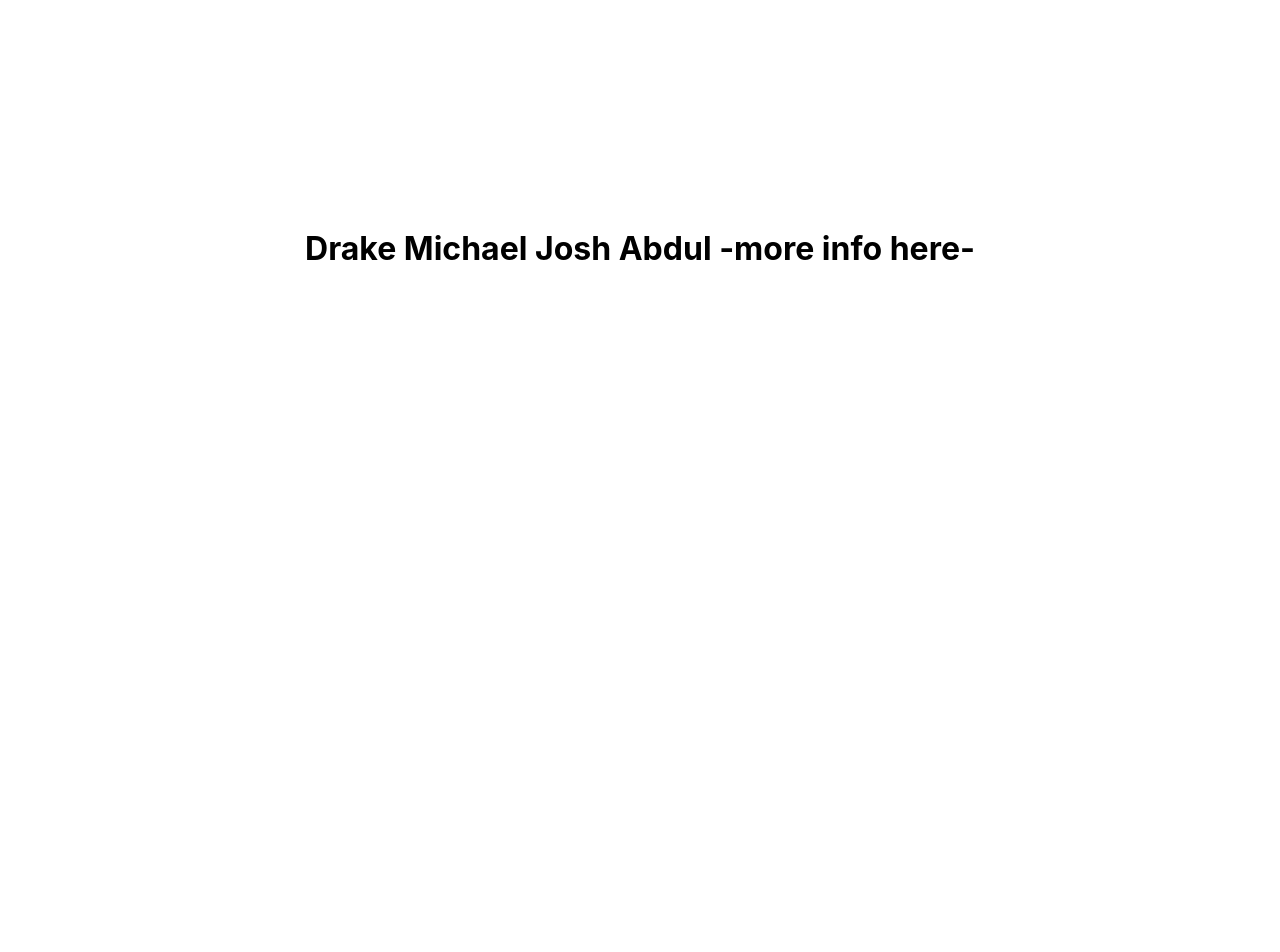
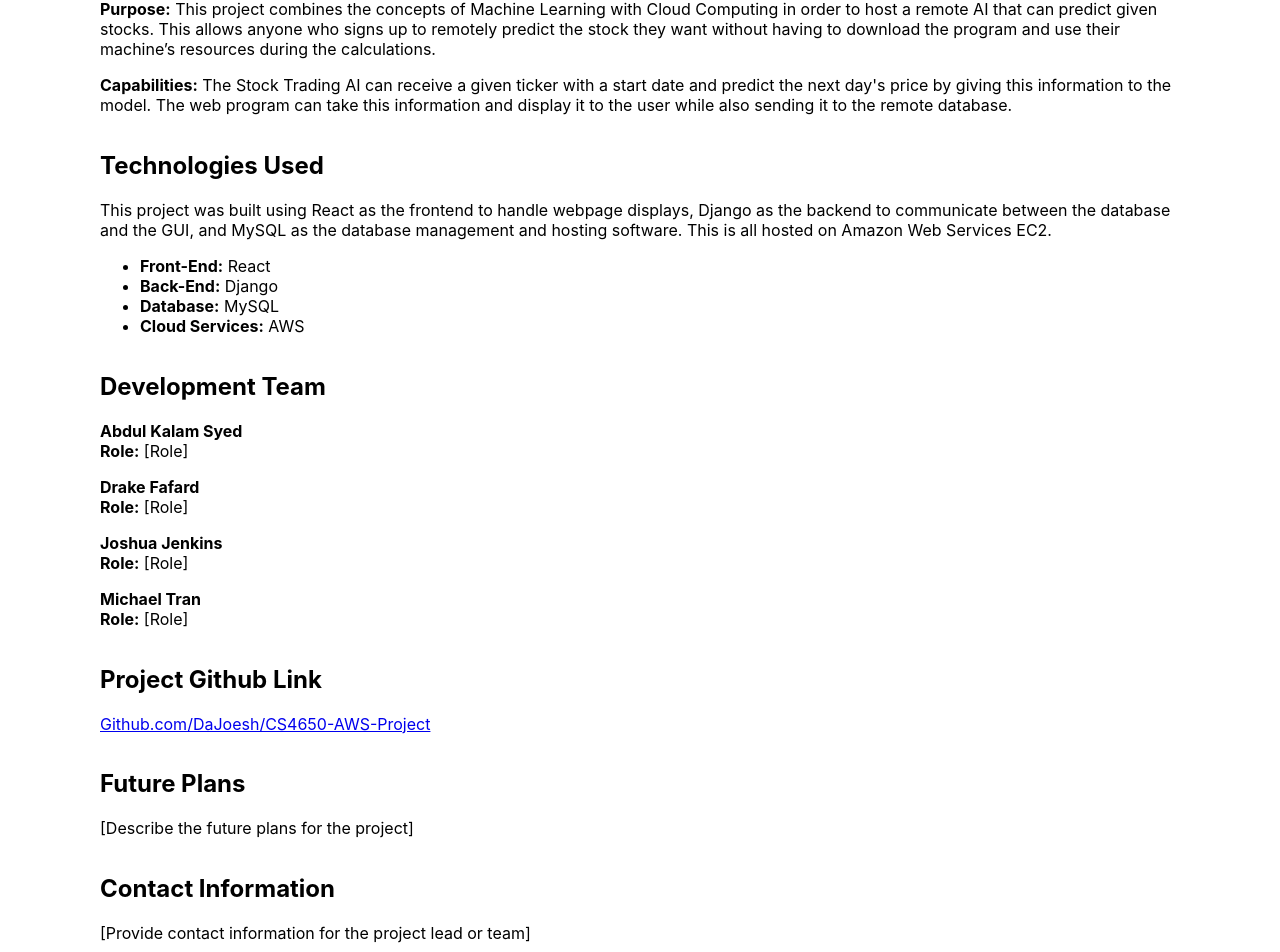
Before and after one commit to DaJoesh/CS4650-AWS-Project, a React (Create React App) app in the folder frontend/: page /about in a window 1280 px wide. Shown: the part 243-1195 px from the top of the page. Before the commit the page ends 891 px from the top, so only its background shows below. Built offline with nearby package versions, Linux system fonts and the light colour scheme.

Commit message:
Added content to about.js page

```diff
--- a/frontend/src/pages/about.js
+++ b/frontend/src/pages/about.js
@@ -5,15 +5,76 @@
         <div
             style={{
                 display: "flex",
-                justifyContent: "center",
-                alignItems: "center",
+                flexDirection: 'column',
+                justifyContent: "flex-start",
+                alignItems: "flex-start",
                 height: "100vh",
+                paddingLeft: '100px',
+                paddingRight: '100px',
             }}
         >
-            <h1>
-                Drake Michael Josh Abdul
-                -more info here-
-            </h1>
+
+                <h1>
+                    CS4650 AWS Project : Stock Trading AI
+                </h1>
+                <section>
+                    <h2>Project Overview</h2>
+                    <p>
+                    <strong>Purpose:</strong> This project combines the concepts of Machine Learning with Cloud Computing in order to host a remote AI that can predict given stocks. This allows anyone who signs up to remotely predict the stock they want without having to download the program and use their machine’s resources during the calculations.
+                    </p>
+                    <p>
+                    <strong>Capabilities:</strong> The Stock Trading AI can receive a given ticker with a start date and predict the next day's price by giving this information to the model. The web program can take this information and display it to the user while also sending it to the remote database.
+                    </p>
+                </section>
+                <section>
+                    <h2>Technologies Used</h2>
+                    <p>
+                    This project was built using React as the frontend to handle webpage displays, Django as the backend to communicate between the database and the GUI, and MySQL as the database management and hosting software. This is all hosted on Amazon Web Services EC2.
+                    </p>
+                    <ul>
+                    <li><strong>Front-End:</strong> React</li>
+                    <li><strong>Back-End:</strong> Django</li>
+                    <li><strong>Database:</strong> MySQL</li>
+                    <li><strong>Cloud Services:</strong> AWS</li>
+                    </ul>
+                </section>
+
+                <section>
+                    <h2>Development Team</h2>
+                    <p>
+                    <strong>Abdul Kalam Syed</strong><br />
+                    <strong>Role:</strong> [Role]
+                    </p>
+                    <p>
+                    <strong>Drake Fafard</strong><br />
+                    <strong>Role:</strong> [Role]
+                    </p>
+                    <p>
+                    <strong>Joshua Jenkins</strong><br />
+                    <strong>Role:</strong> [Role]
+                    </p>
+                    <p>
+                    <strong>Michael Tran</strong><br />
+                    <strong>Role:</strong> [Role]
+                    </p>
+                </section>
+
+                <section>
+                    <h2>Project Github Link</h2>
+                    <p><a href="https://github.com/DaJoesh/CS4650-AWS-Project/tree/main" target="_blank" rel="noopener noreferrer">Github.com/DaJoesh/CS4650-AWS-Project</a></p>
+                </section>
+
+                <section>
+                    <h2>Future Plans</h2>
+                    <p>[Describe the future plans for the project]</p>
+                </section>
+
+                <section>
+                    <h2>Contact Information</h2>
+                    <p>[Provide contact information for the project lead or team]</p>
+                </section>
+
+
         </div>
     );
 };
```
